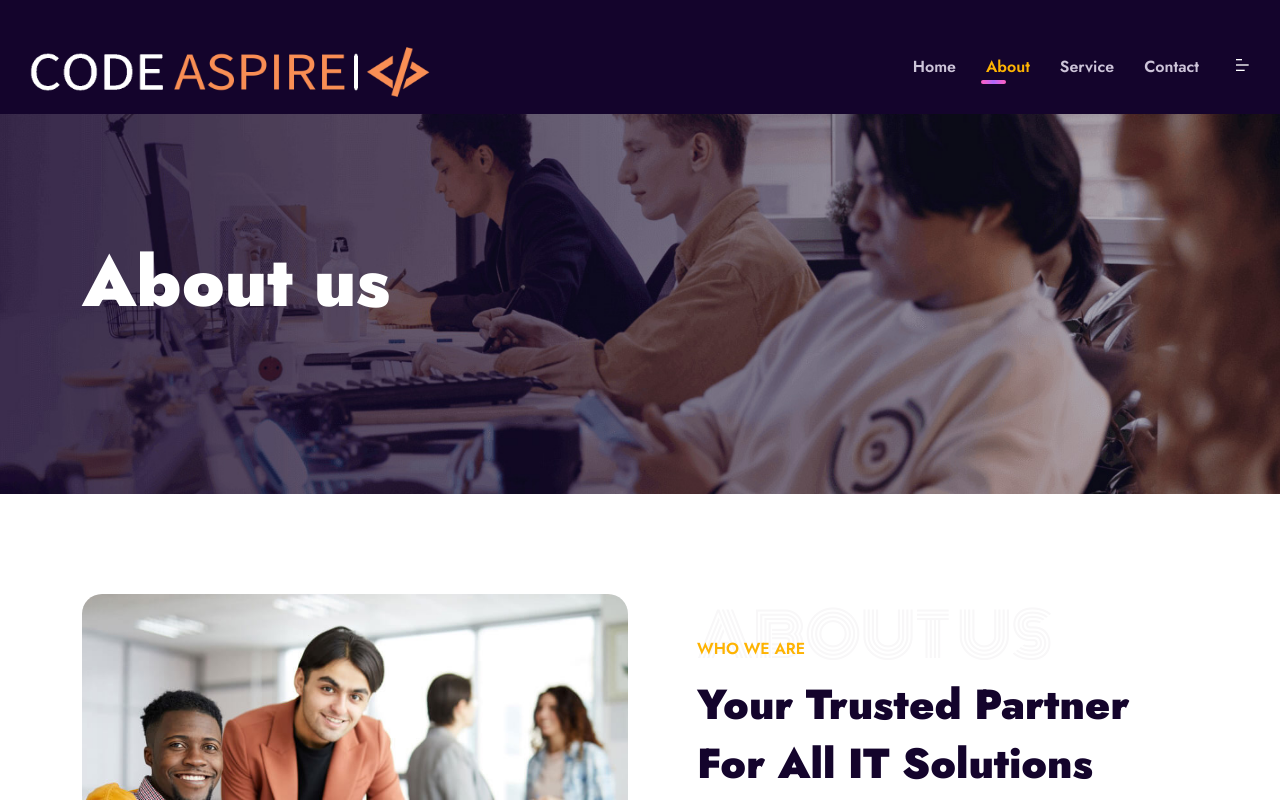
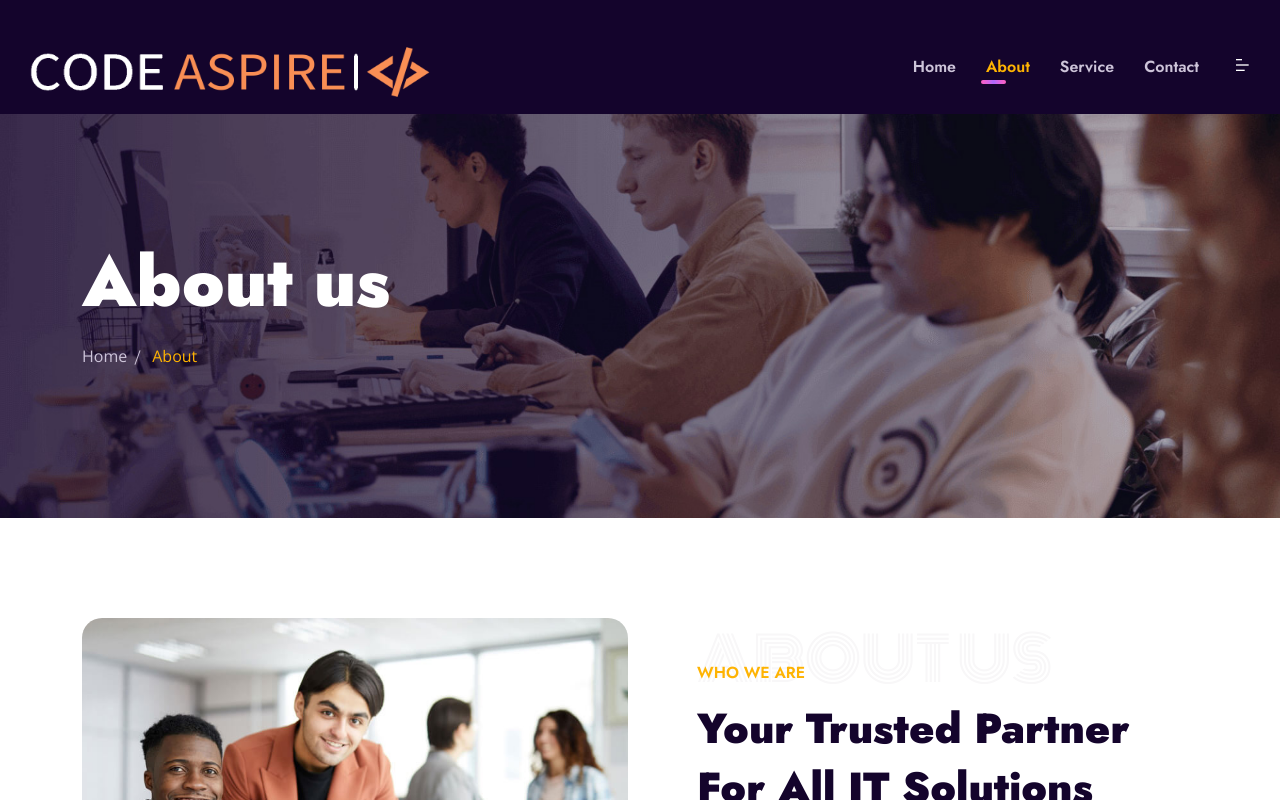
Before and after one commit to Vimal-Pandey/Code-Aspire, a Next.js app: page /about in a window 1280 px wide. Shown: the top 800 px of the page. Built offline with nearby package versions, Linux system fonts and the light colour scheme.

Commit message:
Update about.js

```diff
--- a/pages/about.js
+++ b/pages/about.js
@@ -1,5 +1,5 @@
 import React from "react";
-
+import Link from "next/link";
 import NavbarTwo from "@/components/Layout/NavbarTwo";
 import WhoWeAre from '@/components/AboutThree/WhoWeAre';
 import WorkingProcess from '@/components/Common/WorkingProcess';
@@ -27,7 +27,14 @@
             data-aos-once="true"
           >
             <h2>About us</h2>
-
+            <ul>
+              <li>
+                <Link href="/">
+                  <a>Home</a>
+                </Link>
+              </li>
+              <li>About</li>
+            </ul>
           </div>
         </div>
       </div>
```
